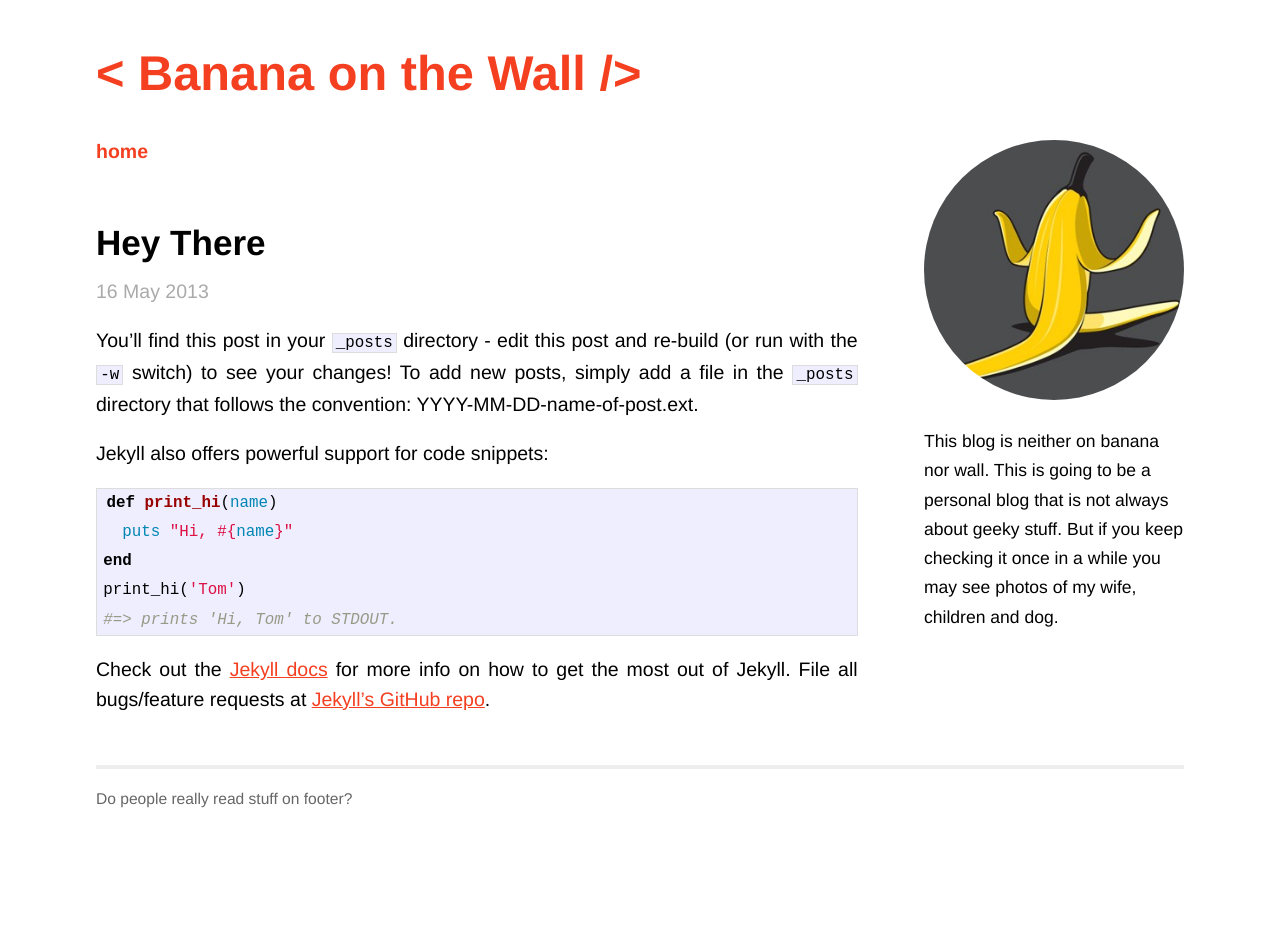
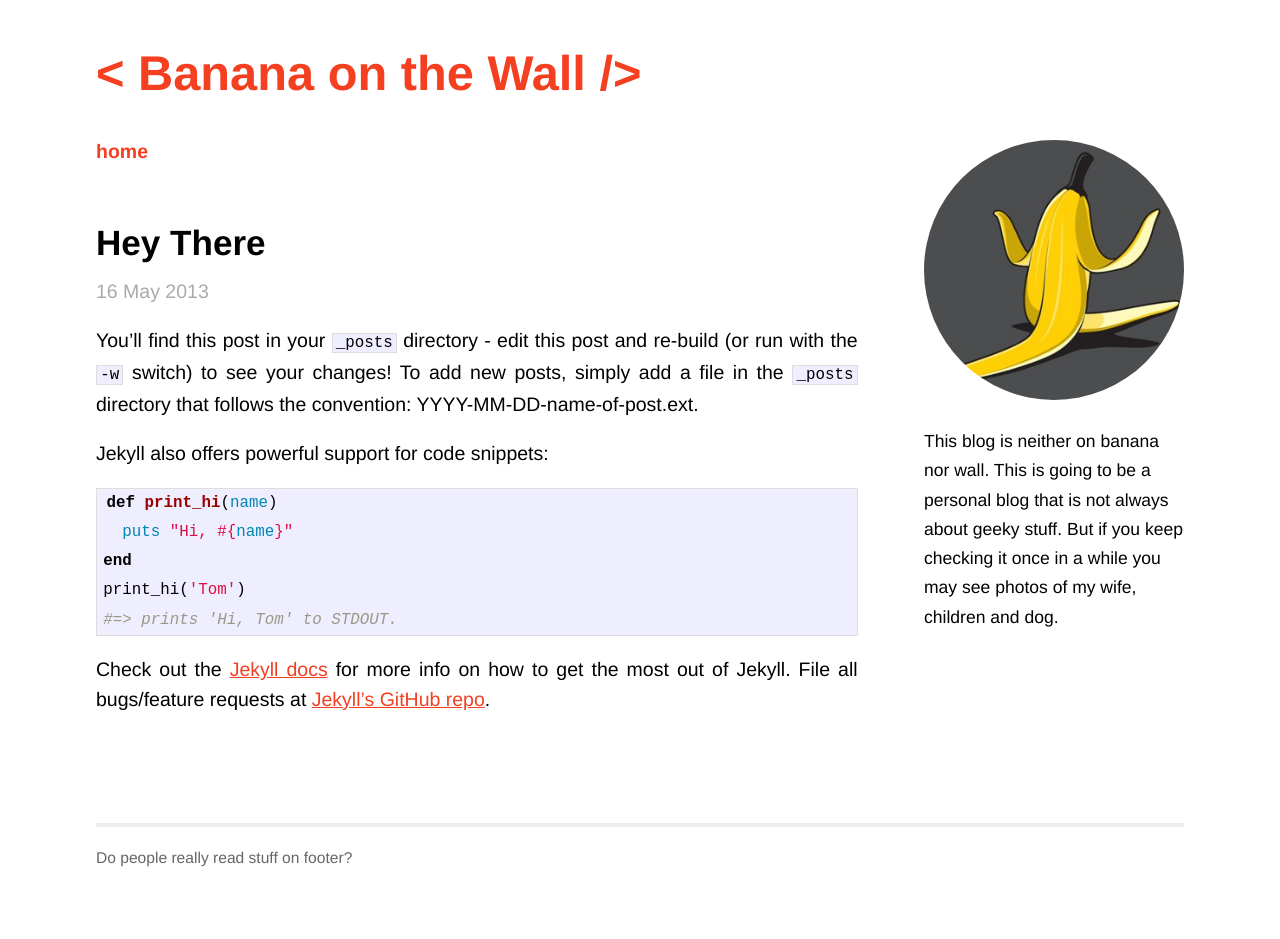
Before and after one commit to BananaOnTheWall/bananaonthewall.github.io, a Jekyll site: the page built from _posts/2013-05-16-hey-there.markdown, in a window 1280 px wide. Built offline with Jekyll 4.4.1, drawn with Linux system fonts in a browser that asks for light colours; comment, search, counter and statistics services are not loaded.

Commit message:
disqus tweaked

```diff
--- a/_layouts/post.html
+++ b/_layouts/post.html
@@ -5,8 +5,7 @@
 <h2>{{ page.title }}</h2>
 <p class="meta">{{ page.date | date_to_string }}</p>
 {{ content }}
-</div>
-<div id="disqus_thread"></div>
+<div id="disqus_thread" style="margin-top: 4em;"></div>
 <script type="text/javascript">
     /* * * CONFIGURATION VARIABLES: EDIT BEFORE PASTING INTO YOUR WEBPAGE * * */
     var disqus_shortname = 'bananaonthewall'; // required: replace example with your forum shortname
@@ -19,3 +18,4 @@
     })();
 </script>
 <noscript>Please enable JavaScript to view the <a href="http://disqus.com/?ref_noscript">comments powered by Disqus.</a></noscript>
+</div>
```
